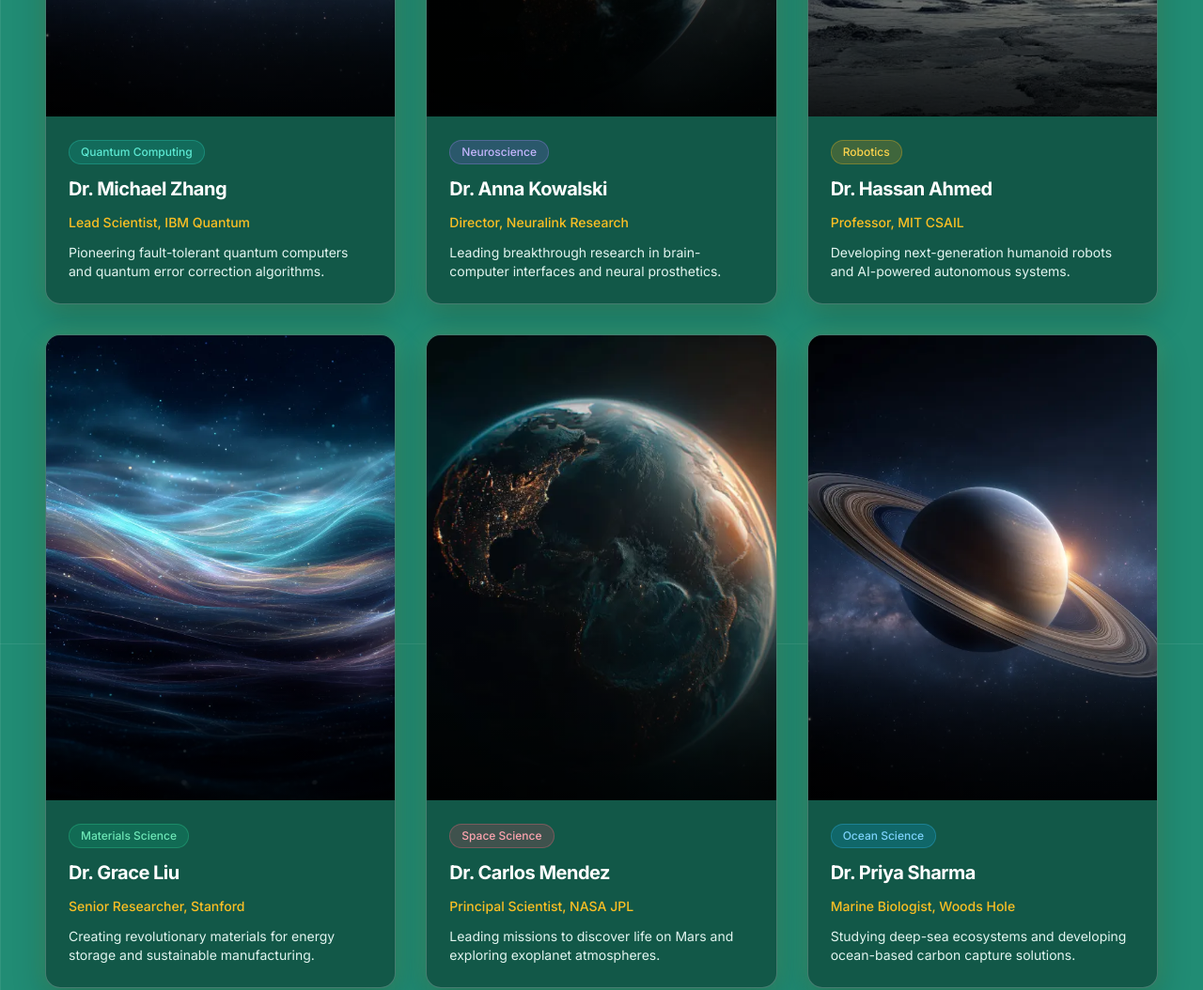
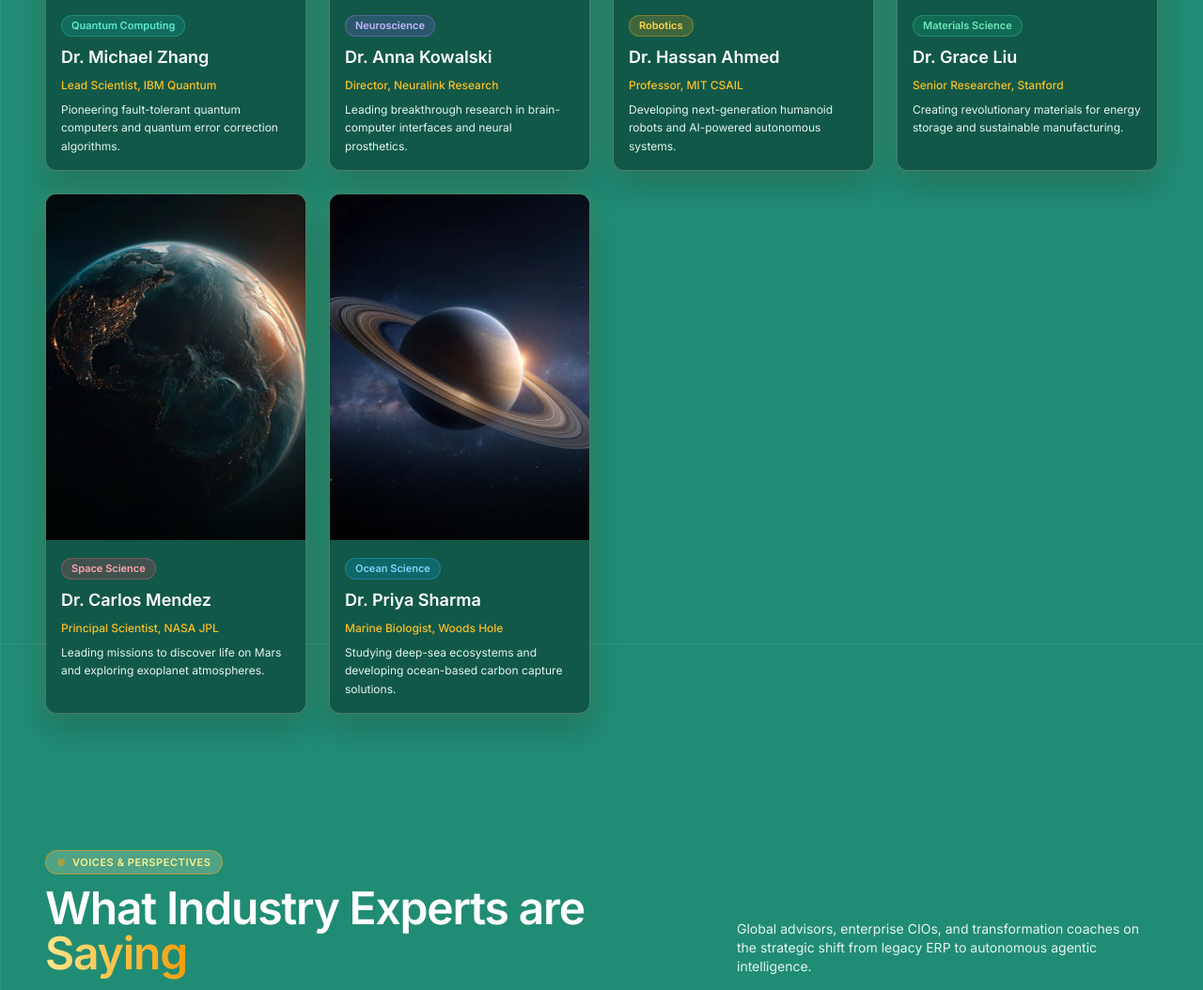
Before and after one commit to metakave/ai4bt-global-summit, a website built with Vite: page speakers.html in a window 1280 px wide. Shown: the part 3315-4369 px from the top of the page at 94% size. Built offline with nearby package versions, Linux system fonts and the light colour scheme.

Commit message:
Update Researchers & Innovators to 4 columns per row matching Industry Leaders

```diff
--- a/speakers.html
+++ b/speakers.html
@@ -823,102 +823,102 @@
                 </div>
             </div>
 
-            <!-- Researchers Grid (3 Columns) -->
-            <div class="grid grid-cols-1 md:grid-cols-2 lg:grid-cols-3 gap-8">
+            <!-- Researchers Grid (4 Columns) -->
+            <div class="grid grid-cols-1 sm:grid-cols-2 lg:grid-cols-4 gap-6">
 
                 <!-- Researcher 1 -->
-                <div class="group overflow-hidden rounded-2xl border themed-card transition-all duration-300 hover:-translate-y-1">
+                <div class="group overflow-hidden rounded-xl border themed-card transition-all duration-300 hover:-translate-y-1">
                     <div class="aspect-[3/4] overflow-hidden bg-black/20 relative">
                         <img src="images/speakers/1cfbb8c1-ce75-47ab-94af-c1089aec4d64_800w.webp" alt="Dr. Michael Zhang" class="w-full h-full object-cover transition-transform duration-500 group-hover:scale-105" loading="lazy" decoding="async">
-                        <div class="absolute inset-0 bg-gradient-to-t from-black/80 via-transparent to-transparent"></div>
+                        <div class="absolute inset-0 bg-gradient-to-t from-black/70 via-transparent to-transparent"></div>
                     </div>
-                    <div class="p-6 space-y-3">
-                        <span class="inline-flex items-center bg-teal-500/20 border border-teal-400/30 text-teal-300 px-3 py-1 rounded-full text-xs font-medium">
+                    <div class="p-4 space-y-2">
+                        <span class="inline-flex items-center bg-teal-500/20 border border-teal-400/30 text-teal-300 px-2.5 py-0.5 rounded-full text-[11px] font-semibold">
                             Quantum Computing
                         </span>
-                        <h3 class="text-xl font-bold text-white tracking-tight">Dr. Michael Zhang</h3>
-                        <p class="text-sm text-amber-400 font-medium">Lead Scientist, IBM Quantum</p>
-                        <p class="text-xs sm:text-sm themed-subtext leading-relaxed">Pioneering fault-tolerant quantum computers and quantum error correction algorithms.</p>
+                        <h3 class="text-lg font-semibold text-white">Dr. Michael Zhang</h3>
+                        <p class="text-xs text-amber-400 font-medium">Lead Scientist, IBM Quantum</p>
+                        <p class="text-xs themed-subtext leading-relaxed">Pioneering fault-tolerant quantum computers and quantum error correction algorithms.</p>
                     </div>
                 </div>
 
                 <!-- Researcher 2 -->
-                <div class="group overflow-hidden rounded-2xl border themed-card transition-all duration-300 hover:-translate-y-1">
+                <div class="group overflow-hidden rounded-xl border themed-card transition-all duration-300 hover:-translate-y-1">
                     <div class="aspect-[3/4] overflow-hidden bg-black/20 relative">
                         <img src="images/speakers/e0c770fd-fcfe-44d2-a09b-8050690eaf82_800w.webp" alt="Dr. Anna Kowalski" class="w-full h-full object-cover transition-transform duration-500 group-hover:scale-105" loading="lazy" decoding="async">
-                        <div class="absolute inset-0 bg-gradient-to-t from-black/80 via-transparent to-transparent"></div>
+                        <div class="absolute inset-0 bg-gradient-to-t from-black/70 via-transparent to-transparent"></div>
                     </div>
-                    <div class="p-6 space-y-3">
-                        <span class="inline-flex items-center bg-violet-500/20 border border-violet-400/30 text-violet-300 px-3 py-1 rounded-full text-xs font-medium">
+                    <div class="p-4 space-y-2">
+                        <span class="inline-flex items-center bg-violet-500/20 border border-violet-400/30 text-violet-300 px-2.5 py-0.5 rounded-full text-[11px] font-semibold">
                             Neuroscience
                         </span>
-                        <h3 class="text-xl font-bold text-white tracking-tight">Dr. Anna Kowalski</h3>
-                        <p class="text-sm text-amber-400 font-medium">Director, Neuralink Research</p>
-                        <p class="text-xs sm:text-sm themed-subtext leading-relaxed">Leading breakthrough research in brain-computer interfaces and neural prosthetics.</p>
+                        <h3 class="text-lg font-semibold text-white">Dr. Anna Kowalski</h3>
+                        <p class="text-xs text-amber-400 font-medium">Director, Neuralink Research</p>
+                        <p class="text-xs themed-subtext leading-relaxed">Leading breakthrough research in brain-computer interfaces and neural prosthetics.</p>
                     </div>
                 </div>
 
                 <!-- Researcher 3 -->
-                <div class="group overflow-hidden rounded-2xl border themed-card transition-all duration-300 hover:-translate-y-1">
+                <div class="group overflow-hidden rounded-xl border themed-card transition-all duration-300 hover:-translate-y-1">
                     <div class="aspect-[3/4] overflow-hidden bg-black/20 relative">
                         <img src="images/speakers/33b39afd-9e06-4eaf-81f9-30863e6a4159_800w.webp" alt="Dr. Hassan Ahmed" class="w-full h-full object-cover transition-transform duration-500 group-hover:scale-105" loading="lazy" decoding="async">
-                        <div class="absolute inset-0 bg-gradient-to-t from-black/80 via-transparent to-transparent"></div>
+                        <div class="absolute inset-0 bg-gradient-to-t from-black/70 via-transparent to-transparent"></div>
                     </div>
-                    <div class="p-6 space-y-3">
-                        <span class="inline-flex items-center bg-amber-500/20 border border-amber-400/30 text-amber-300 px-3 py-1 rounded-full text-xs font-medium">
+                    <div class="p-4 space-y-2">
+                        <span class="inline-flex items-center bg-amber-500/20 border border-amber-400/30 text-amber-300 px-2.5 py-0.5 rounded-full text-[11px] font-semibold">
                             Robotics
                         </span>
-                        <h3 class="text-xl font-bold text-white tracking-tight">Dr. Hassan Ahmed</h3>
-                        <p class="text-sm text-amber-400 font-medium">Professor, MIT CSAIL</p>
-                        <p class="text-xs sm:text-sm themed-subtext leading-relaxed">Developing next-generation humanoid robots and AI-powered autonomous systems.</p>
+                        <h3 class="text-lg font-semibold text-white">Dr. Hassan Ahmed</h3>
+                        <p class="text-xs text-amber-400 font-medium">Professor, MIT CSAIL</p>
+                        <p class="text-xs themed-subtext leading-relaxed">Developing next-generation humanoid robots and AI-powered autonomous systems.</p>
                     </div>
                 </div>
 
                 <!-- Researcher 4 -->
-                <div class="group overflow-hidden rounded-2xl border themed-card transition-all duration-300 hover:-translate-y-1">
+                <div class="group overflow-hidden rounded-xl border themed-card transition-all duration-300 hover:-translate-y-1">
                     <div class="aspect-[3/4] overflow-hidden bg-black/20 relative">
                         <img src="images/speakers/5d95e69f-fe67-4ab5-a2d9-d78a63648c54_800w.webp" alt="Dr. Grace Liu" class="w-full h-full object-cover transition-transform duration-500 group-hover:scale-105" loading="lazy" decoding="async">
-                        <div class="absolute inset-0 bg-gradient-to-t from-black/80 via-transparent to-transparent"></div>
+                        <div class="absolute inset-0 bg-gradient-to-t from-black/70 via-transparent to-transparent"></div>
                     </div>
-                    <div class="p-6 space-y-3">
-                        <span class="inline-flex items-center bg-emerald-500/20 border border-emerald-400/30 text-emerald-300 px-3 py-1 rounded-full text-xs font-medium">
+                    <div class="p-4 space-y-2">
+                        <span class="inline-flex items-center bg-emerald-500/20 border border-emerald-400/30 text-emerald-300 px-2.5 py-0.5 rounded-full text-[11px] font-semibold">
                             Materials Science
                         </span>
-                        <h3 class="text-xl font-bold text-white tracking-tight">Dr. Grace Liu</h3>
-                        <p class="text-sm text-amber-400 font-medium">Senior Researcher, Stanford</p>
-                        <p class="text-xs sm:text-sm themed-subtext leading-relaxed">Creating revolutionary materials for energy storage and sustainable manufacturing.</p>
+                        <h3 class="text-lg font-semibold text-white">Dr. Grace Liu</h3>
+                        <p class="text-xs text-amber-400 font-medium">Senior Researcher, Stanford</p>
+                        <p class="text-xs themed-subtext leading-relaxed">Creating revolutionary materials for energy storage and sustainable manufacturing.</p>
                     </div>
                 </div>
 
                 <!-- Researcher 5 -->
-                <div class="group overflow-hidden rounded-2xl border themed-card transition-all duration-300 hover:-translate-y-1">
+                <div class="group overflow-hidden rounded-xl border themed-card transition-all duration-300 hover:-translate-y-1">
                     <div class="aspect-[3/4] overflow-hidden bg-black/20 relative">
                         <img src="images/speakers/f0b7dda2-0868-4e2a-bf8e-8479062248d3_800w.webp" alt="Dr. Carlos Mendez" class="w-full h-full object-cover transition-transform duration-500 group-hover:scale-105" loading="lazy" decoding="async">
-                        <div class="absolute inset-0 bg-gradient-to-t from-black/80 via-transparent to-transparent"></div>
+                        <div class="absolute inset-0 bg-gradient-to-t from-black/70 via-transparent to-transparent"></div>
                     </div>
-                    <div class="p-6 space-y-3">
-                        <span class="inline-flex items-center bg-rose-500/20 border border-rose-400/30 text-rose-300 px-3 py-1 rounded-full text-xs font-medium">
+                    <div class="p-4 space-y-2">
+                        <span class="inline-flex items-center bg-rose-500/20 border border-rose-400/30 text-rose-300 px-2.5 py-0.5 rounded-full text-[11px] font-semibold">
                             Space Science
                         </span>
-                        <h3 class="text-xl font-bold text-white tracking-tight">Dr. Carlos Mendez</h3>
-                        <p class="text-sm text-amber-400 font-medium">Principal Scientist, NASA JPL</p>
-                        <p class="text-xs sm:text-sm themed-subtext leading-relaxed">Leading missions to discover life on Mars and exploring exoplanet atmospheres.</p>
+                        <h3 class="text-lg font-semibold text-white">Dr. Carlos Mendez</h3>
+                        <p class="text-xs text-amber-400 font-medium">Principal Scientist, NASA JPL</p>
+                        <p class="text-xs themed-subtext leading-relaxed">Leading missions to discover life on Mars and exploring exoplanet atmospheres.</p>
                     </div>
                 </div>
 
                 <!-- Researcher 6 -->
-                <div class="group overflow-hidden rounded-2xl border themed-card transition-all duration-300 hover:-translate-y-1">
+                <div class="group overflow-hidden rounded-xl border themed-card transition-all duration-300 hover:-translate-y-1">
                     <div class="aspect-[3/4] overflow-hidden bg-black/20 relative">
                         <img src="images/speakers/1cfbb8c1-ce75-47ab-94af-c1089aec4d64_800w.webp" alt="Dr. Priya Sharma" class="w-full h-full object-cover transition-transform duration-500 group-hover:scale-105" loading="lazy" decoding="async">
-                        <div class="absolute inset-0 bg-gradient-to-t from-black/80 via-transparent to-transparent"></div>
+                        <div class="absolute inset-0 bg-gradient-to-t from-black/70 via-transparent to-transparent"></div>
                     </div>
-                    <div class="p-6 space-y-3">
-                        <span class="inline-flex items-center bg-sky-500/20 border border-sky-400/30 text-sky-300 px-3 py-1 rounded-full text-xs font-medium">
+                    <div class="p-4 space-y-2">
+                        <span class="inline-flex items-center bg-sky-500/20 border border-sky-400/30 text-sky-300 px-2.5 py-0.5 rounded-full text-[11px] font-semibold">
                             Ocean Science
                         </span>
-                        <h3 class="text-xl font-bold text-white tracking-tight">Dr. Priya Sharma</h3>
-                        <p class="text-sm text-amber-400 font-medium">Marine Biologist, Woods Hole</p>
-                        <p class="text-xs sm:text-sm themed-subtext leading-relaxed">Studying deep-sea ecosystems and developing ocean-based carbon capture solutions.</p>
+                        <h3 class="text-lg font-semibold text-white">Dr. Priya Sharma</h3>
+                        <p class="text-xs text-amber-400 font-medium">Marine Biologist, Woods Hole</p>
+                        <p class="text-xs themed-subtext leading-relaxed">Studying deep-sea ecosystems and developing ocean-based carbon capture solutions.</p>
                     </div>
                 </div>
 
```
